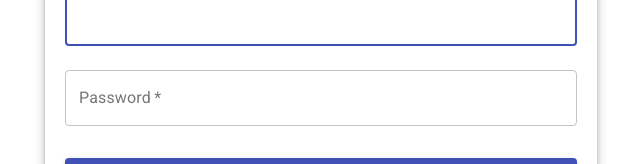
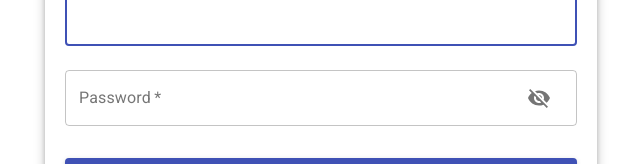
Before and after one commit to pranjal2410/Sentiment-Analysis, a React (Create React App) app: page / in a window 1280 px wide. Shown: the part 342-506 px from the top of the page, without its empty margins (319-959 px from the left). Built offline with nearby package versions, Linux system fonts and the light colour scheme.

Commit message:
Added login validations

```diff
--- a/src/App.js
+++ b/src/App.js
@@ -2,7 +2,7 @@ import React from 'react';
 import Signup from './components/Signup';
 import Login from './components/Login';
 import Dashboard from './components/Dashboard';
-import Charts from './components/Charts/Charts';
+import Charts from './components/Charts';
 import { BrowserRouter, Route, Switch } from 'react-router-dom';
 import Navbar from './components/Navbar';
 
--- a/src/components/Login.jsx
+++ b/src/components/Login.jsx
@@ -1,6 +1,7 @@
 import React, { useState } from 'react';
-import { Container, Typography, makeStyles, Paper, TextField, Button, Avatar } from '@material-ui/core';
-import { LockOpen, Twitter } from '@material-ui/icons';
+import axios from 'axios';
+import { Container, Typography, makeStyles, Paper, TextField, Button, Avatar, IconButton } from '@material-ui/core';
+import { LockOpen, Twitter, Visibility, VisibilityOff } from '@material-ui/icons';
 import { Link } from 'react-router-dom';
 
 const useStyles = makeStyles((theme) => ({
@@ -51,18 +52,51 @@ const Login = () => {
     const classes = useStyles();
     const [values,setValues] = useState({
         email: '',
-        password: ''
-    })
+        password: '',
+        showPassword : false,
+    });
+    const [emailerror, setEmailError] = useState(false);
+    const [passworderror, setPasswordError] = useState(false);
+    const [loginerror, setLoginError] = useState(false);
+
 
     const handleChange = (event) => {
         setValues({...values, [event.currentTarget.id]: event.currentTarget.value})
+        if(event.currentTarget.id === 'email') {
+            setEmailError(!/^[A-Z0-9._%+-]+@[A-Z0-9.-]+\.[A-Z]{2,}$/i.test(event.currentTarget.value));
+        }
+        if(event.currentTarget.id === 'password') {
+            setPasswordError(event.currentTarget.value.length ? false : true);
+        }
     }
 
     const handleSubmit = (event) => {
         event.preventDefault();
+        if(!values.email.length)
+			setEmailError(true);
+		if(!values.password.length)
+            setPasswordError(true);
 
-        console.log(values);
-
+        axios({
+            method:'post',
+            headers : {
+                'Content-Type':'application/json'
+            },
+            data : {
+                email : values.email,
+                password : values.password
+            },
+            url: '/api/login',
+        })
+        .then(response => {
+            let date = new Date();
+            date.setTime(date.getTime() +  180 * 60 * 1000);     // 180 minutes
+            let expiration = `expires ${date.toUTCString()}`;
+            document.cookie = `usertoken = ${response.data.token}; ${expiration} ;path=/`;
+        })
+        .catch(error => {
+            setLoginError(true);
+        })
     }
 
     return (
@@ -83,6 +117,7 @@ const Login = () => {
                     </div>
                     <form className={classes.form} onSubmit={handleSubmit}>
                         <TextField
+                            error={emailerror}
                             variant="outlined"
                             margin="normal"
                             id="email"
@@ -90,18 +125,29 @@ const Login = () => {
                             type="email"
                             autoComplete="Email"
                             onChange={handleChange}
+                            helperText= { emailerror ? (values.email.length ? "Invalid Email Address" : "Required!") : null}
                             fullWidth required autoFocus
                         />
                         <TextField
+                            error={passworderror || loginerror}
                             variant="outlined"
                             margin="normal"
-                            required
-                            fullWidth
                             label="Password"
-                            type="password"
                             id="password"
+                            type = { values.showPassword ? 'text': 'password'}
                             onChange={handleChange}
-                            autoComplete="password"
+                            helperText = { passworderror ? "Required!" : loginerror ? "Invalid Credentials" : null}
+                            InputProps = {{
+                                endAdornment:
+                                    <IconButton
+                                        aria-label= "toggle password visibility"
+                                        onClick={() => setValues({...values, showPassword:  !values.showPassword})}
+                                    >
+                                        { values.showPassword ? <Visibility/ > : <VisibilityOff />}
+                                    </IconButton>
+
+                            }}
+                            required fullWidth
                         />
                         <Button
                             type="submit"
```
Also changed, not shown: src/components/Charts.js (renamed from src/components/Charts/Charts.js).
